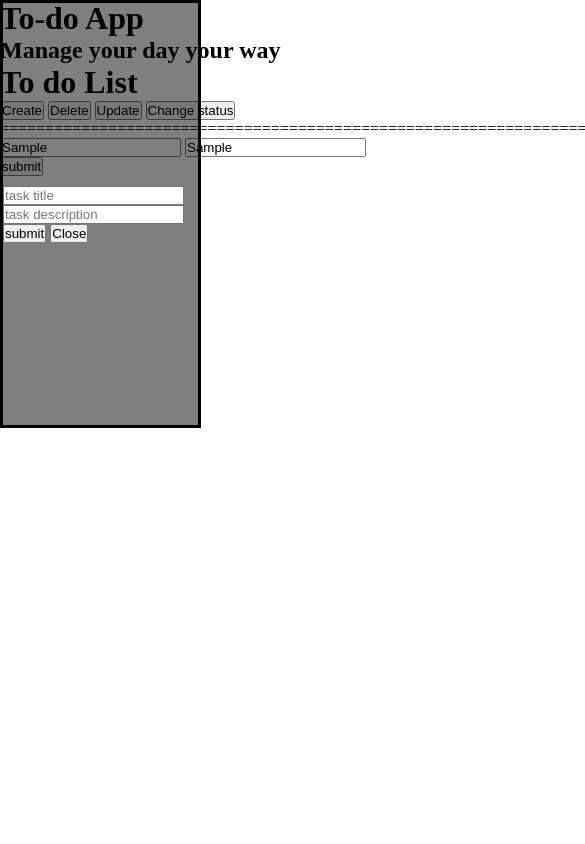
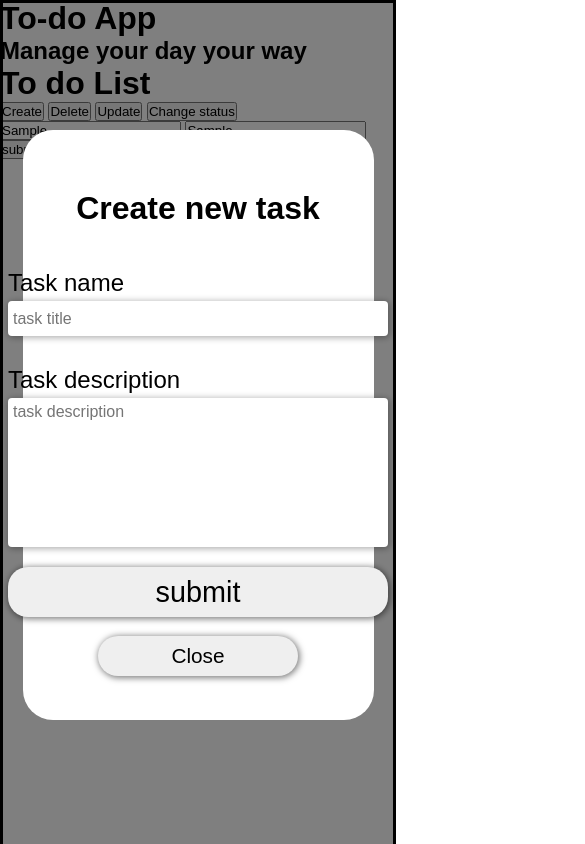
Before and after one commit to MatheusBesson/To-do-Project, a plain HTML site: page Frontend/index.html in a window 390 px wide. Both pictures are taken after typing "Sample", "Sample" into the empty fields and a click on the button "Create". Shown: the whole page, 585 px wide, since content can reach past the window. Drawn offline with Linux system fonts and the light colour scheme; no server answers.

Commit message:
create task modal
base css for mobile first modal. no hover and animations yet

```diff
--- a/Frontend/index.html
+++ b/Frontend/index.html
@@ -25,15 +25,26 @@
         <button type="button" id="updateButton">Update</button>
         <button id="changeStatusButton">Change status</button>
 
-        <div id="container-create">
-            <form id="todo-form">
-                <input type="text" name="title" id="title" placeholder="task title" required>
-                <input type="text" name="description" id="description" placeholder="task description">
-                <button type="submit">submit</button>
-                <button type="button" id="close-modal-create-button">Close</button>
-            </form>
+        <div id="container-create-transparent">
+            <div id="container-create">
+                <h2>Create new task </h2>
+                <form id="todo-form">
+                    <div class="field">
+                        <label for="title">Task name </label>
+                        <input type="text" name="title" id="title" placeholder="task title" required>
+                    </div>
+                    <div class="field">
+                        <label for="description">Task description </label>
+                        <textarea name="description" id="description" placeholder="task description" rows="8"></textarea>
+                    </div>
+                    <button type="submit" id="submit-button-create-form" class="modal-button">submit</button>
+                </form>
+                <div id="close-modal-create-button-div">
+                    <button type="button" id="close-modal-create-button" class="modal-button">Close</button>
+                </div>
+            </div>
         </div>
-=================================================================
+
         <div id="conteiner-update">
             <form id="todo-form-update">
                 <input type="text" name="title-update" id="title-update" placeholder="task title" required>
--- a/Frontend/modal/modal-create.js
+++ b/Frontend/modal/modal-create.js
@@ -1,6 +1,6 @@
 export function modalCreateConfig() {
 
-    const div = document.getElementById('container-create');
+    const div = document.getElementById('container-create-transparent');
     div.style.display = 'none';
     const button = document.getElementById('createButton');
 
--- a/Frontend/style-sheets/modal-create.css
+++ b/Frontend/style-sheets/modal-create.css
@@ -1,14 +1,94 @@
-#container-create {
-    display: none; /* escondido por padrão */
-    position: fixed; /* fica sobre toda a tela */
+#container-create-transparent {
+    display: none;
+    position: fixed;
     top: 0;
     left: 0;
-    width: 50%;
-    height: 50%;
-    background-color: rgba(0,0,0,0.5); /* fundo semi-transparente */
+    width: 100vw;
+    height: 100vh;
+    z-index: 1000;
+
+
+    justify-content: center;
+    align-items: center;
+    background-color: rgba(0, 0, 0, 0.5);
     border: 3px solid black;
+}
 
-    display: flex; /* para centralizar o conteúdo */
-    justify-content: center; /* horizontal */
-    align-items: center;     /* vertical */
+div#container-create {
+    display: grid;
+    height: 70vh;
+    width: 90vw;
+    background-color: white;
+
+    justify-content: center;
+    align-items: flex-start;
+    border-radius: 30px;
 }
+
+div#container-create h2 {
+    text-align: center;
+    padding-top: 60px;
+    font-size: 2em;
+}
+
+form#todo-form {
+    display: flex;
+    flex-direction: column;
+}
+
+
+.field {
+    display: flex;
+    flex-direction: column;
+    gap: 4px;
+}
+
+.field label {
+    font-size: 1.5em;
+    margin-top: 30px;
+}
+
+.field input {
+    height: 35px;
+    font-size: 1em;
+    padding-left: 5px;
+    border-radius: 4px;
+    border: none;
+    box-shadow: 1px 1px 6px 1px rgba(0, 0, 0, 0.301);
+}
+
+div#container-create textarea {
+    border-radius: 4px;
+    resize: none;
+    font-size: 1em;
+    padding-top: 5px;
+    padding-left: 5px;
+    border: none;
+    box-shadow: 1px 1px 6px 1px rgba(0, 0, 0, 0.301);
+
+}
+
+form#todo-form button#submit-button-create-form {
+    margin-top: 20px;
+    height: 50px;
+    width: 380px;
+    font-size: 1.8em;
+}
+
+div#close-modal-create-button-div {
+    display: flex;
+    margin: auto;
+    padding-bottom: 10%;
+}
+
+div#close-modal-create-button-div button{
+    height: 40px;
+    width: 200px;
+    font-size: 1.3em;
+}
+
+.modal-button {
+    border: none;
+    border-radius: 20px;
+    box-shadow: 1px 1px 6px 1px rgba(0, 0, 0, 0.500);
+}
--- a/Frontend/style-sheets/todo-list.css
+++ b/Frontend/style-sheets/todo-list.css
@@ -1,6 +1,7 @@
 * {
     margin: 0px;
     padding: 0px;
+    font-family:  Arial, sans-serif;
 }
 
 
```
